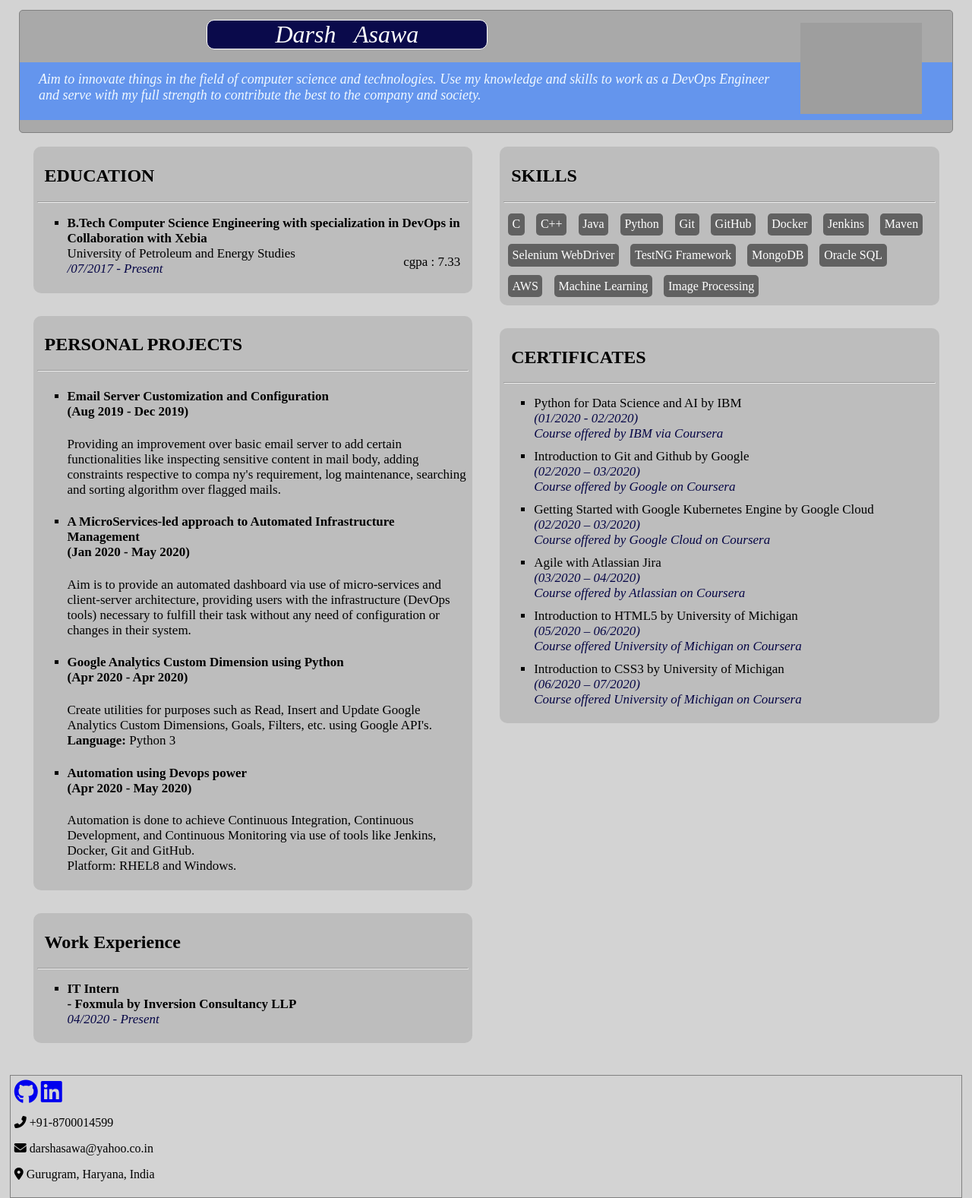
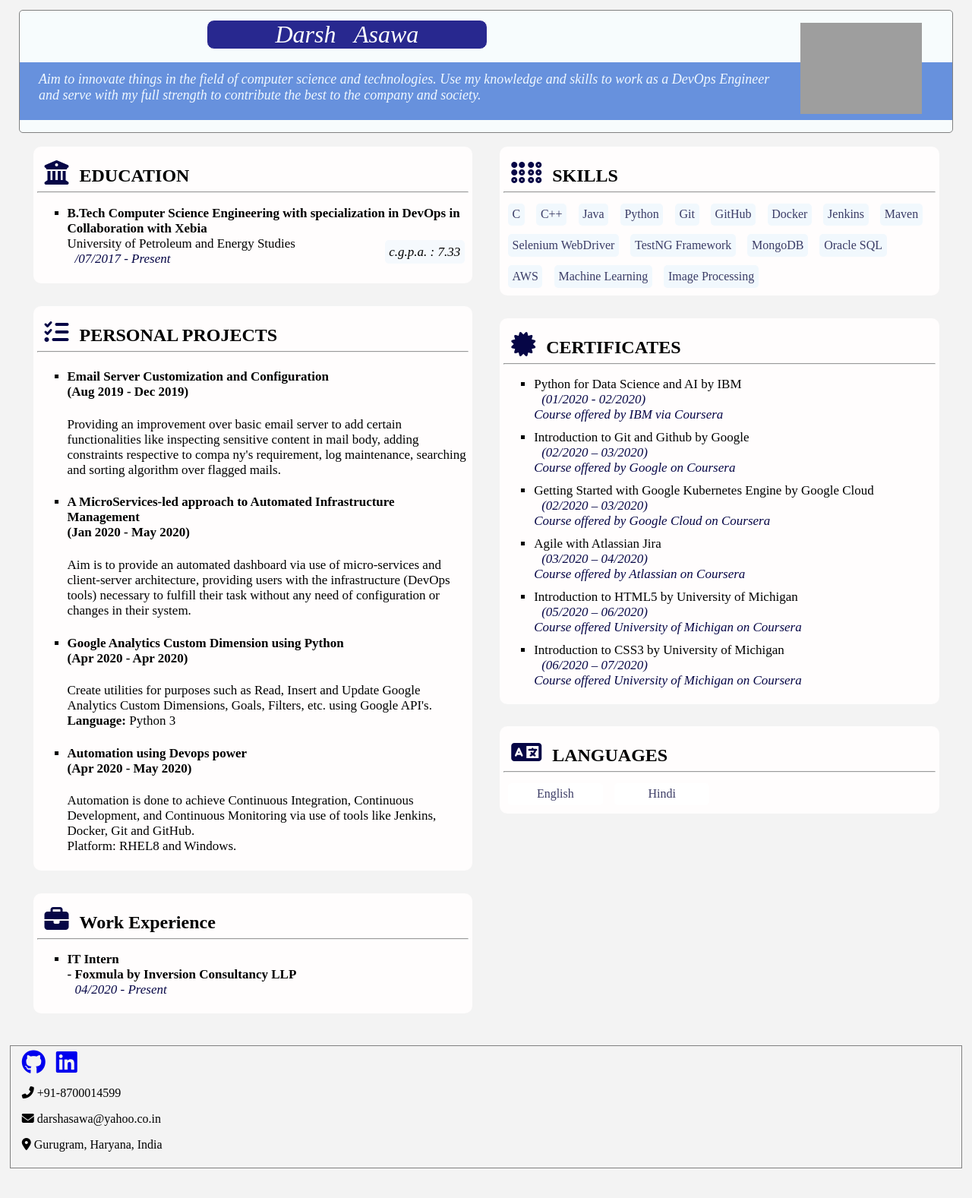
Before and after one commit to DarshAsawa/DarshAsawa.github.io, a plain HTML site: page resume.html in a window 1280 px wide. Shown: the whole page at 76% size. After the commit the page ends 1551 px from the top, so only its background shows below. Drawn offline with Linux system fonts and the light colour scheme; grey boxes are pictures that could not be loaded.

Commit message:
Adding of font-awesome icons

```diff
--- a/css/resume.css
+++ b/css/resume.css
@@ -1,9 +1,9 @@
 body{
-	background-color: lightgrey;
+	background-color: rgb(243, 243, 243);
 	margin: 1%;
 }
 header{
-	background-color: darkgrey;
+	background-color: rgb(247, 252, 253);
 	border: 1px solid grey;
 	display : block;
 	height:160px;
@@ -24,7 +24,7 @@
 	border-radius: 10px;
 	color: white;
 	text-align: center;
-	background-color:rgb(10, 10, 75);
+	background-color:rgb(40, 40, 143);
 }
 
 figure{
@@ -38,28 +38,27 @@
 	padding-left: 2%;
 	padding-top: 1%;
 	font-size: large;
-	background-color: cornflowerblue;
+	background-color: rgb(103, 145, 221);
 	height: 40%;
 	font-style: oblique;
 
 }
 
-footer{
-	padding:5px;
-	border : 1px solid grey;
-	clear: both;
-}
-
 div.minor{
-	background-color: #bdbdbd;
+	background-color: #fffdfd;
 	margin:1%;
 	padding: 5px;
 	border-radius: 10px;
 }
 
 div.minor h2{
+	display: inline-block;
 	padding-left: 10px;
 	font-weight: bold;
+	margin-bottom: -1px;
+}
+div.minor i{
+	padding-left: 10px;
 }
 
 div.major{
@@ -82,10 +81,11 @@
 
 div.major span{
 	display: inline-block;
-	background-color: #616161;
+	background-color: #f1f8fd;
 	padding:1%;
 	margin:1%;
-	color: white;
+	font-weight: 500;
+	color: rgba(15, 15, 66, 0.808);
 	border-radius: 5px;
 
 }
@@ -102,3 +102,22 @@
 div.minor i{
 	color:rgb(6, 6, 70);
 }
+
+footer{
+	padding:5px;
+	border : 1px solid grey;
+	clear: both;
+}
+footer a{
+	padding-left: 10px;
+	text-decoration: none;
+}
+footer p{
+	padding-left: 10px;
+}
+
+div.language span{
+	width: 20%;
+	text-align: center;
+	background-color: white;
+}
--- a/resume.html
+++ b/resume.html
@@ -21,7 +21,9 @@
 		<section>
 			<div class="major">
 				<div class="minor">
+					<i class="fas fa-university fa-2x" ></i>
 					<h2>EDUCATION</h2>
+
 					<hr>
 					<ul>
 						<li>
@@ -31,13 +33,14 @@
 								specialization in DevOps in Collaboration
 								with Xebia
 								</b><br>
-								University of Petroleum and Energy Studies<span style="float: right; background-color:#bdbdbd;color: black;"> cgpa : 7.33 </span><br>
+								University of Petroleum and Energy Studies<span style="float: right; font-style: oblique; background-color:#f5f9fd;color: black;"> c.g.p.a. : 7.33 </span><br>
 								<i>/07/2017 - Present</i>
 							</p>
 						</li>
 					</ul>
 				</div>
 				<div class="minor">
+					<i class="fas fa-tasks fa-2x"></i>
 					<h2>PERSONAL PROJECTS</h2>
 					<hr>
 					<ul>
@@ -75,6 +78,7 @@
 					</ul>
 				</div>
 				<div class="minor">
+					<i class="fas fa-briefcase fa-2x"></i>
 					<h2>Work Experience</h2>
 					<hr>
 					<ul>
@@ -91,6 +95,7 @@
 
 			<div class="major">
 				<div class="minor">
+					<i class="fas fa-braille fa-2x"></i>
 					<h2>SKILLS</h2>
 					<hr>
 					<span>C</span>
@@ -112,6 +117,7 @@
 				</div>
 
 				<div class="minor">
+					<i class="fas fa-certificate fa-2x"></i>
 					<h2>
 						CERTIFICATES
 					</h2>
@@ -145,6 +151,18 @@
 
 					</ul>
 				</div>
+				<div class="minor">
+					<i class="fas fa-language fa-2x"></i>
+					<h2>
+						LANGUAGES
+					</h2>
+					<hr>
+					<div class="language">
+					<span>English</span>
+					<span>Hindi</span>
+					</div>
+
+
 			</div>
 
 
@@ -157,8 +175,6 @@
 		<p><i class="fas fa-phone-alt fa-1x "></i>  +91-8700014599</p>
 		<p><i class="fas fa-envelope fa-1x "></i>  darshasawa@yahoo.co.in</p>
 		<p><i class="fas fa-map-marker-alt"></i>  Gurugram, Haryana, India </p>
-
-
 	</footer>
 
 </body>
```
